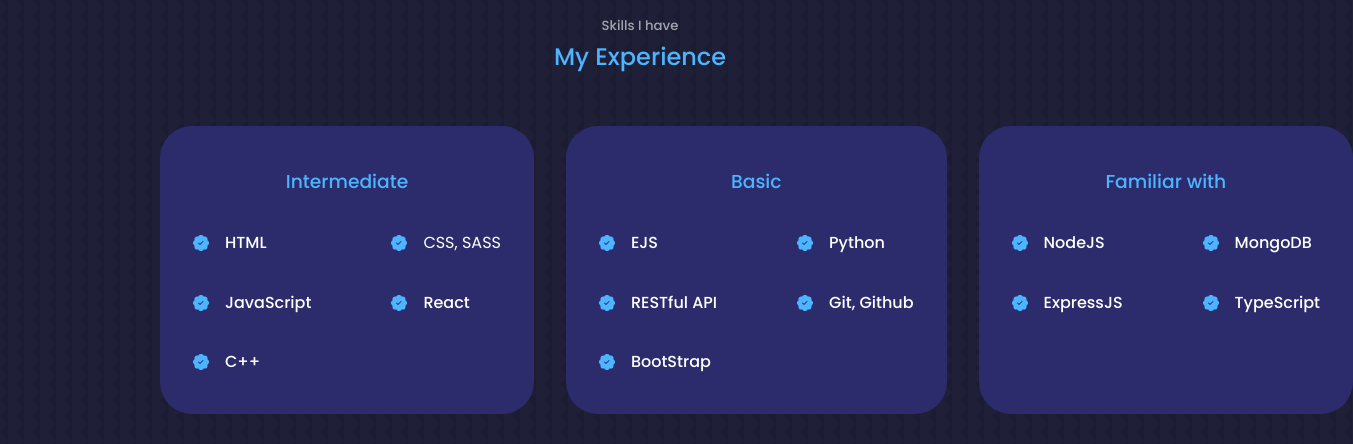
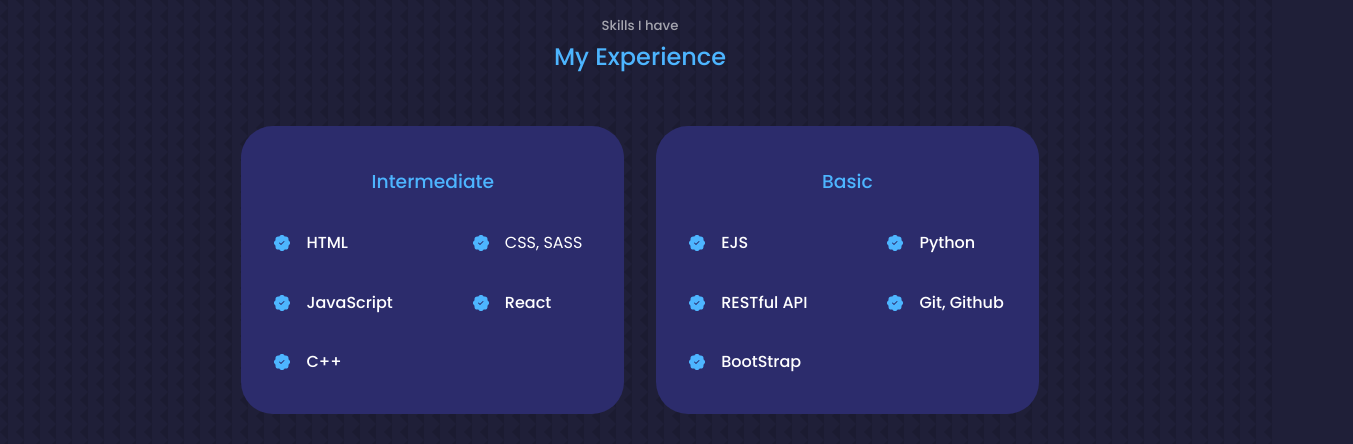
Before and after one commit to DipayanC2012/Portfolio_React, a React (Create React App) app: page / in a window 1280 px wide. Shown: the part 1880-2324 px from the top of the page, 1353 px wide, since content can reach past the window. Built offline with nearby package versions, Linux system fonts and the light colour scheme.

Commit message:
centered experience

```diff
--- a/src/components/experience/experience.css
+++ b/src/components/experience/experience.css
@@ -1,6 +1,9 @@
 .experience__container {
   display: flex;
   gap: 32px;
+  flex-wrap: wrap;
+  align-content: center;
+  justify-content: center;
 }
 
 .experience__category {
@@ -49,15 +52,14 @@
   }
 
   .experience__content {
-        display: flex;
-        flex-direction: column;
-        row-gap: 8px;
+    display: flex;
+    flex-direction: column;
+    row-gap: 8px;
   }
 
   .experience__container {
     display: flex;
     gap: 32px;
-
   }
 }
 
```
